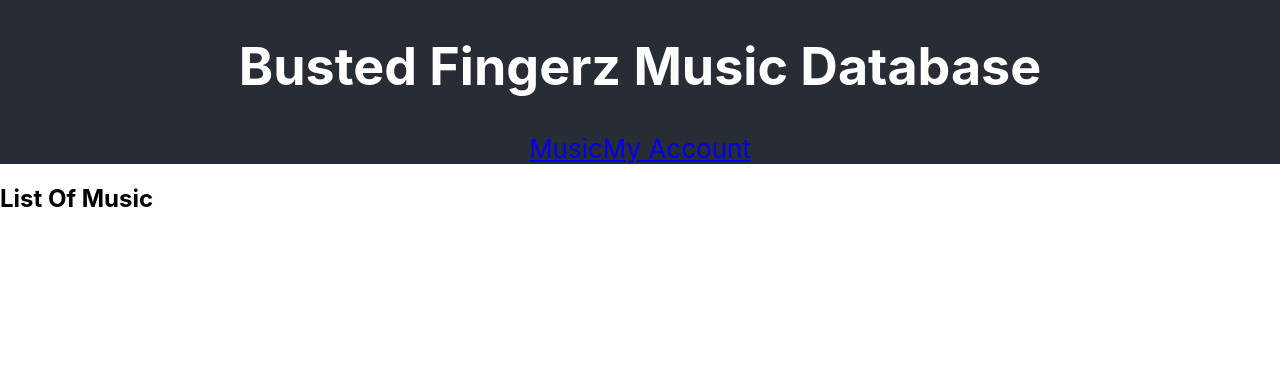
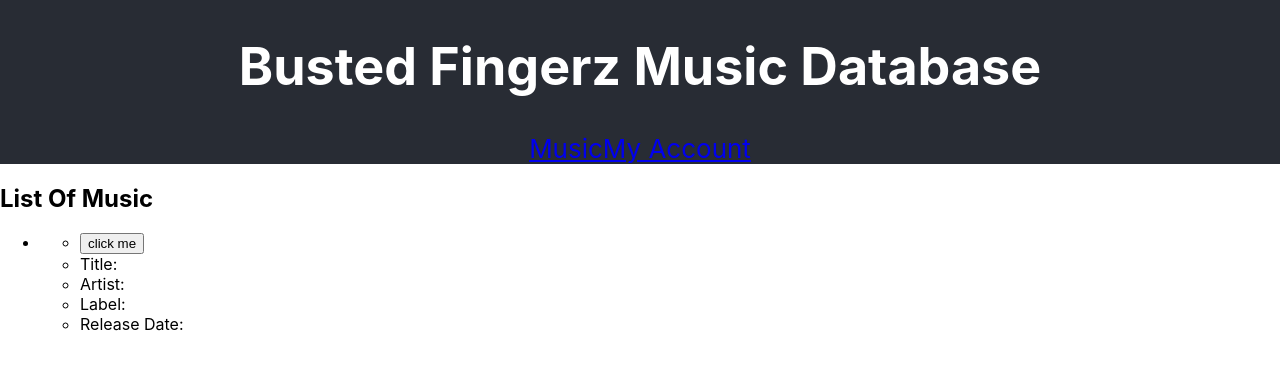
Before and after one commit to SimonSchoetz/music-db-server-from-scratch, a React (Create React App) app in the folder client/: page / in a window 1280 px wide. Shown: the top 370 px of the page. Built offline with nearby package versions, Linux system fonts and the light colour scheme; no server answers.

Commit message:
Fetch data from localhost

```diff
--- a/client/src/App.js
+++ b/client/src/App.js
@@ -1,4 +1,4 @@
-import React from 'react';
+import React, { useState, useEffect } from 'react';
 import './App.scss';
 import { BrowserRouter, Switch, Route, Link } from 'react-router-dom';
 import UserList from "./UserList";
@@ -6,13 +6,30 @@ import MusicList from "./MusicList";
 import Error from "./Error404";
 
 function App() {
+
+
+
+  const [data, setData] = useState([])
+  useEffect(() => {
+    fetchData()
+  }, [])
+
+  const fetchData = async () => {
+    let serverData = await fetch("http://localhost:3000/music")
+    let convertedData = await serverData.json()
+    setData(convertedData)
+    console.log(convertedData.music)
+  }
+
+
+
   return (
     <BrowserRouter>
       <div className="App">
         <header className="App-header">
           <h1>Busted Fingerz Music Database</h1>
           <nav>
-            <Link to="/user">Music</Link>
+            <Link to="/">Music</Link>
             <Link to="/user">My Account</Link>
           </nav>
         </header>
--- a/client/src/MusicList.js
+++ b/client/src/MusicList.js
@@ -1,9 +1,32 @@
-import React from 'react'
+import React, { useState, useEffect } from 'react';
 
 export default function MusicList() {
+
+
+
+
+
+    const renderLi = (el, i) => {
+
+        return (
+            <li key={i}>
+                <ul>
+                    <li><button onClick={() => console.log()}>click me</button>   </li>
+                    <li>Title: {}</li>
+                    <li>Artist: {}</li>
+                    <li>Label:{}</li>
+                    <li>Release Date:{}</li>
+                </ul>
+            </li>
+        )
+    };
+
     return (
         <div>
             <h2>List Of Music</h2>
+            <ul>
+                {renderLi()}
+            </ul>
         </div>
     )
-}
+};
```
